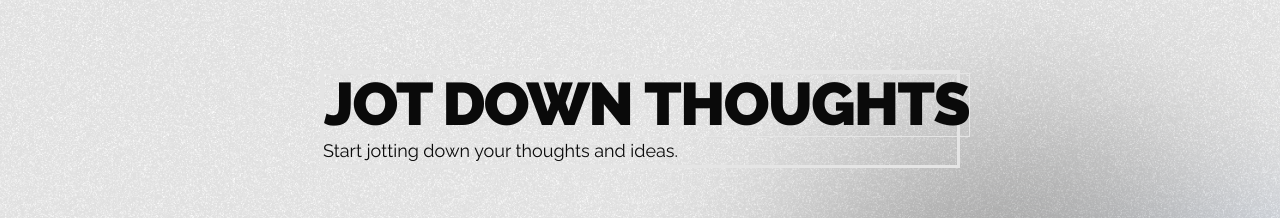
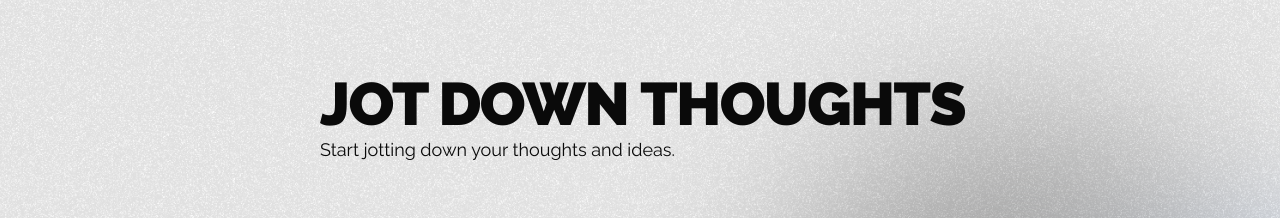
Before and after one commit to WebsTechne/jottar, a Next.js app: page /welcome in a window 1280 px wide. Shown: the part 281-499 px from the top of the page. Built offline with nearby package versions, Linux system fonts and the light colour scheme; what @toolwind/corner-shape would draw is missing.

Commit message:
style(landing): remove test border from elements

```diff
--- a/src/app/welcome/page-content.tsx
+++ b/src/app/welcome/page-content.tsx
@@ -88,8 +88,8 @@ export default function PageContent() {
         <BackgroundBalls />
 
         <div className="bg-background/60 flex-center z-10 h-screen w-full bg-[url('/images/noise.png')] bg-blend-overlay">
-          <div className="border-3 md:w-160">
-            <h1 className="w-max border text-6xl leading-none font-black tracking-tight uppercase transition-[width] duration-300">
+          <div className="md:w-160">
+            <h1 className="w-max text-6xl leading-none font-black tracking-tight uppercase transition-[width] duration-300">
               Jot down{" "}
               <span
                 id="words"
```
